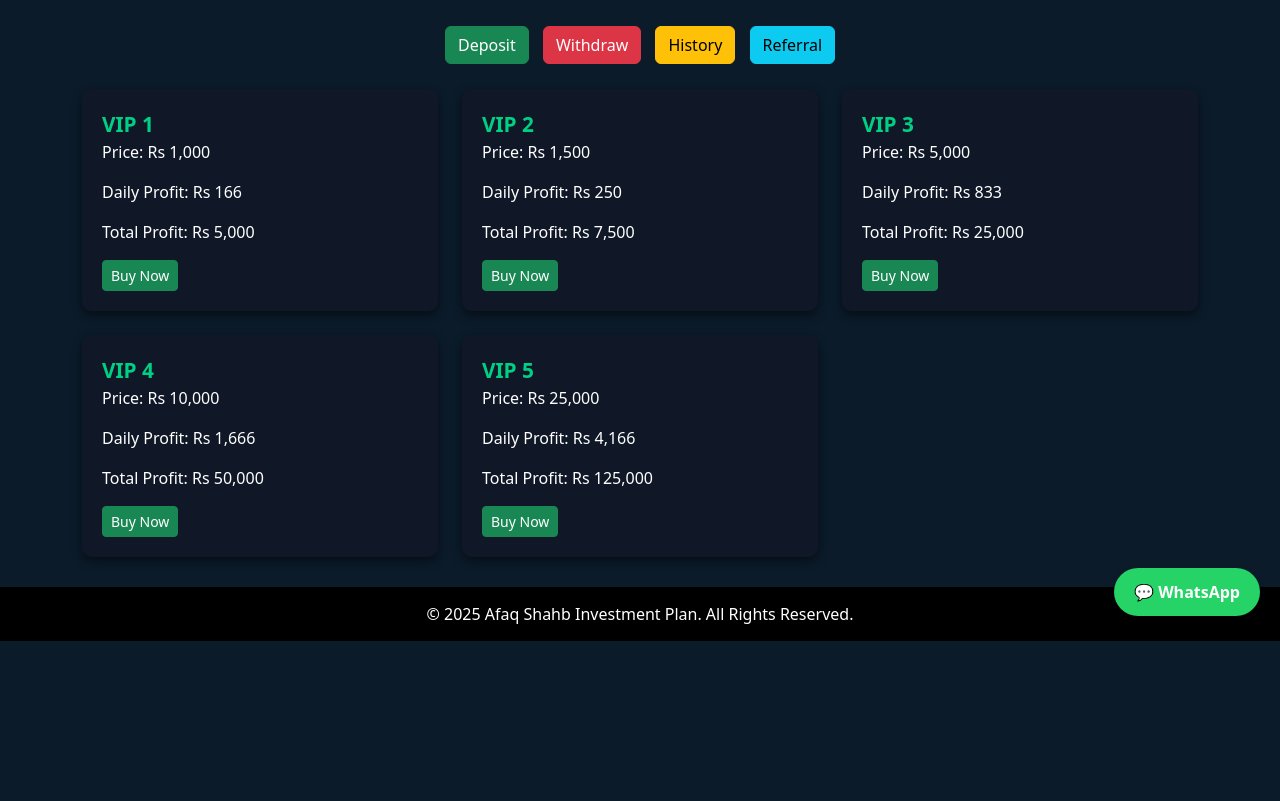
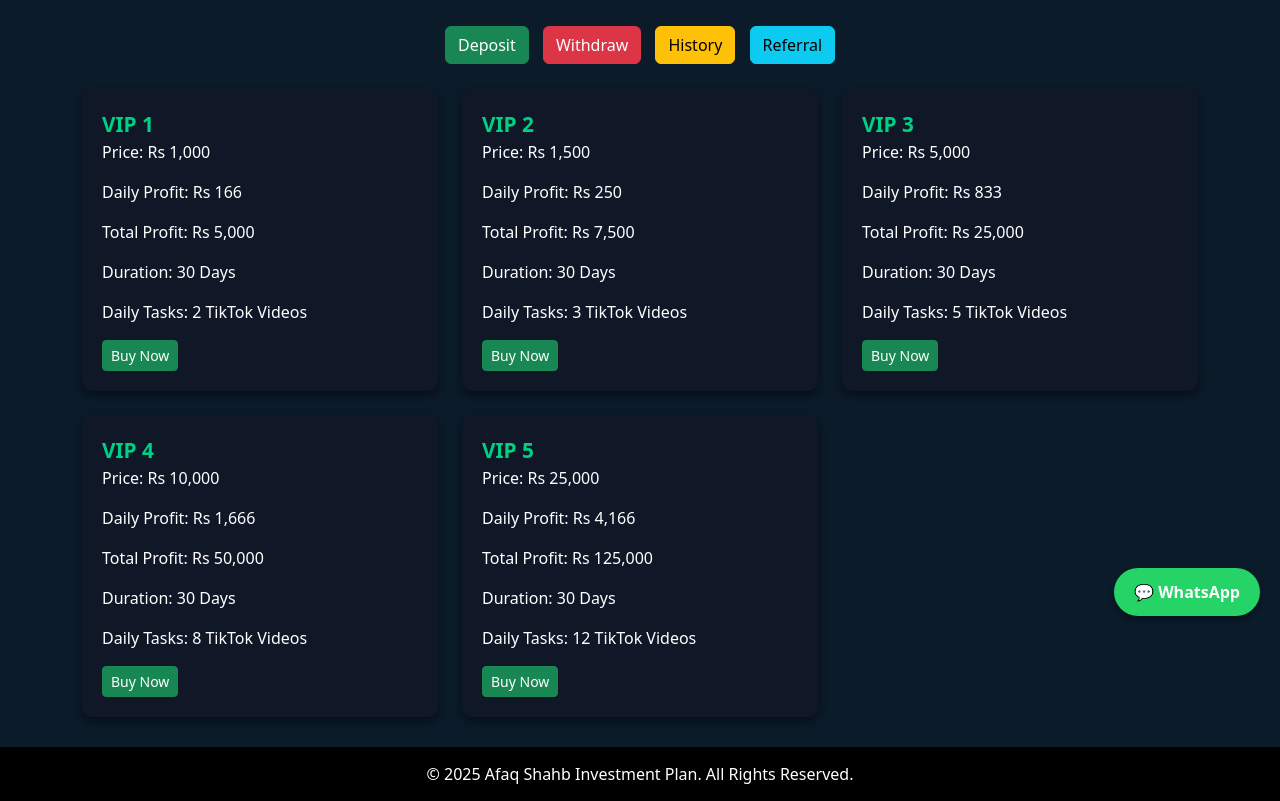
Before and after one commit to PkrGames92/92Pkrc, a plain HTML site: page index.html in a window 1280 px wide. Shown: the part 164-965 px from the top of the page. Before the commit the page ends 805 px from the top, so only its background shows below. Drawn offline with nearby package versions, Linux system fonts and the light colour scheme.

Commit message:
Update index.html

```diff
--- a/index.html
+++ b/index.html
@@ -87,6 +87,8 @@
                 <p>Price: Rs 1,000</p>
                 <p>Daily Profit: Rs 166</p>
                 <p>Total Profit: Rs 5,000</p>
+                <p>Duration: 30 Days</p>
+                <p>Daily Tasks: 2 TikTok Videos</p>
                 <a href="deposit.html" class="btn btn-success btn-sm">Buy Now</a>
             </div>
         </div>
@@ -98,6 +100,8 @@
                 <p>Price: Rs 1,500</p>
                 <p>Daily Profit: Rs 250</p>
                 <p>Total Profit: Rs 7,500</p>
+                <p>Duration: 30 Days</p>
+                <p>Daily Tasks: 3 TikTok Videos</p>
                 <a href="deposit.html" class="btn btn-success btn-sm">Buy Now</a>
             </div>
         </div>
@@ -109,6 +113,8 @@
                 <p>Price: Rs 5,000</p>
                 <p>Daily Profit: Rs 833</p>
                 <p>Total Profit: Rs 25,000</p>
+                <p>Duration: 30 Days</p>
+                <p>Daily Tasks: 5 TikTok Videos</p>
                 <a href="deposit.html" class="btn btn-success btn-sm">Buy Now</a>
             </div>
         </div>
@@ -120,6 +126,8 @@
                 <p>Price: Rs 10,000</p>
                 <p>Daily Profit: Rs 1,666</p>
                 <p>Total Profit: Rs 50,000</p>
+                <p>Duration: 30 Days</p>
+                <p>Daily Tasks: 8 TikTok Videos</p>
                 <a href="deposit.html" class="btn btn-success btn-sm">Buy Now</a>
             </div>
         </div>
@@ -131,6 +139,8 @@
                 <p>Price: Rs 25,000</p>
                 <p>Daily Profit: Rs 4,166</p>
                 <p>Total Profit: Rs 125,000</p>
+                <p>Duration: 30 Days</p>
+                <p>Daily Tasks: 12 TikTok Videos</p>
                 <a href="deposit.html" class="btn btn-success btn-sm">Buy Now</a>
             </div>
         </div>
```
